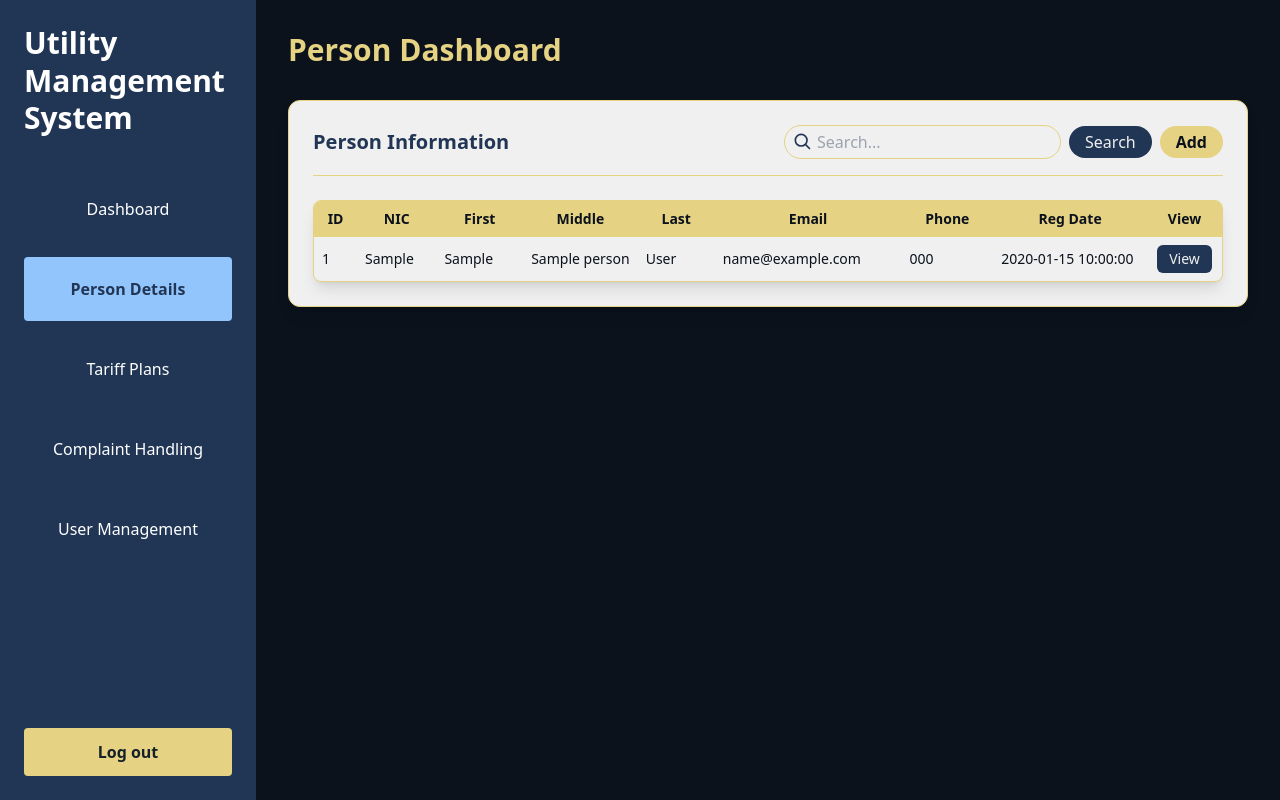
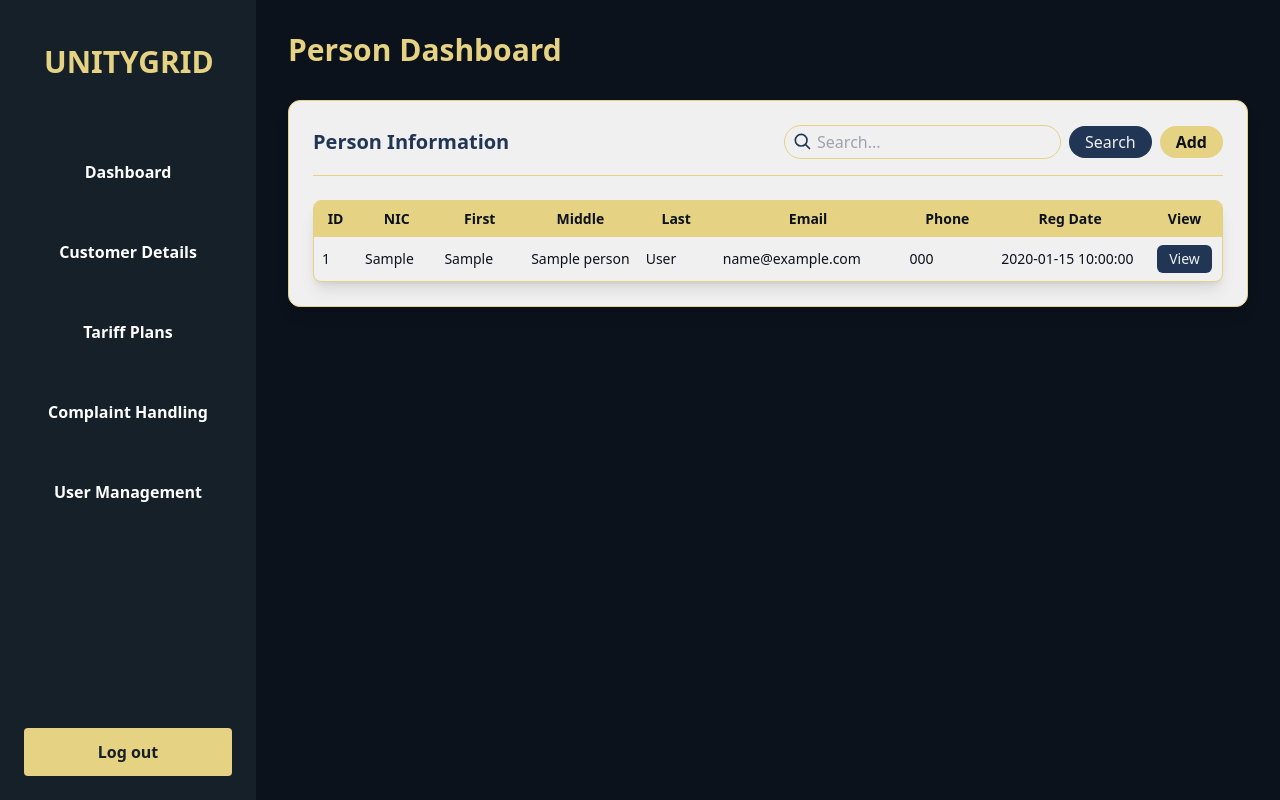
Before and after one commit to NisithNim2007/Utility-Management-System-Administrator, a PHP site: page /customer.php in a window 1280 px wide. Run offline with PHP 8.4, Linux system fonts and the light colour scheme; tables that the repository leaves empty or names only in its code hold one stand-in row (values such as "Sample post"); some libraries are stand-ins or nearby versions.

Commit message:
customerus
customer edits

```diff
--- a/customer.php
+++ b/customer.php
@@ -39,8 +39,9 @@
 
 <body class="bg-baseDark text-softWhite">
 
-  <!-- LEFT NAVBAR -->
-  <nav class="bg-[#213655] text-white w-64 h-screen fixed top-0 left-0 flex flex-col p-6 overflow-y-auto">
+ <?php include ('include/sidebar.php'); ?>
+
+  <!-- <nav class="bg-[#213655] text-white w-64 h-screen fixed top-0 left-0 flex flex-col p-6 overflow-y-auto">
     <h1 class="text-3xl font-bold mb-10 leading-tight">Utility Management System</h1>
 
     <ul class="flex flex-col space-y-4 w-full">
@@ -54,7 +55,7 @@
     <div class="mt-auto w-full">
       <a class="block text-center text-[#162029] p-3 mt-6 bg-[#e5d283] hover:bg-red-500 rounded font-semibold transition">Log out</a>
     </div>
-  </nav>
+  </nav> -->
 
   <!-- MAIN AREA -->
   <main class="ml-64 p-8">
--- a/include/sidebar.php
+++ b/include/sidebar.php
@@ -2,8 +2,8 @@
         <h1 class="text-3xl font-bold text-[#e5d283] mb- text-center p-5 mb-10">UNITYGRID</h1>
         <ul class="flex flex-col space-y-4 w-full">
             <li><a href="/Utility-Management-System/Utility-Management-System-Administrator/dashboard.php" class="flex font-semibold items-center justify-center w-full text-[#ffffff] p-5 hover:bg-[#b8c3d6] hover:text-[#162029] hover:font-bold rounded transition">Dashboard</a></li>
-            <li><a href="#" class="flex font-semibold text-[#ffffff] items-center justify-center w-full p-5 hover:bg-[#b8c3d6] hover:text-[#162029] hover:font-bold rounded">Customer Details</a></li>
-            <li><a href="#" class="flex items-center font-semibold text-[#ffffff] justify-center w-full p-5 hover:bg-[#b8c3d6] hover:text-[#162029] hover:font-bold rounded">Tariff Plans</a></li>
+            <li><a href="/Utility-Management-System/Utility-Management-System-Administrator/customer.php" class="flex font-semibold text-[#ffffff] items-center justify-center w-full p-5 hover:bg-[#b8c3d6] hover:text-[#162029] hover:font-bold rounded">Customer Details</a></li>
+            <li><a href="/Utility-Management-System/Utility-Management-System-Administrator/Tariff1.php" class="flex items-center font-semibold text-[#ffffff] justify-center w-full p-5 hover:bg-[#b8c3d6] hover:text-[#162029] hover:font-bold rounded">Tariff Plans</a></li>
             <li><a href="/Utility-Management-System/Utility-Management-System-Administrator/complaints/complaint.php" class="flex text-[#ffffff] font-semibold items-center justify-center w-full p-5 hover:bg-[#b8c3d6] hover:text-[#162029] hover:font-bold rounded">Complaint Handling</a></li>
             <li><a href="/Utility-Management-System/Utility-Management-System-Administrator/user/user.php" class="flex text-[#ffffff] font-semibold items-center justify-center w-full p-5 hover:bg-[#b8c3d6] hover:text-[#162029] hover:font-bold rounded">User Management</a></li>
         </ul>
```
